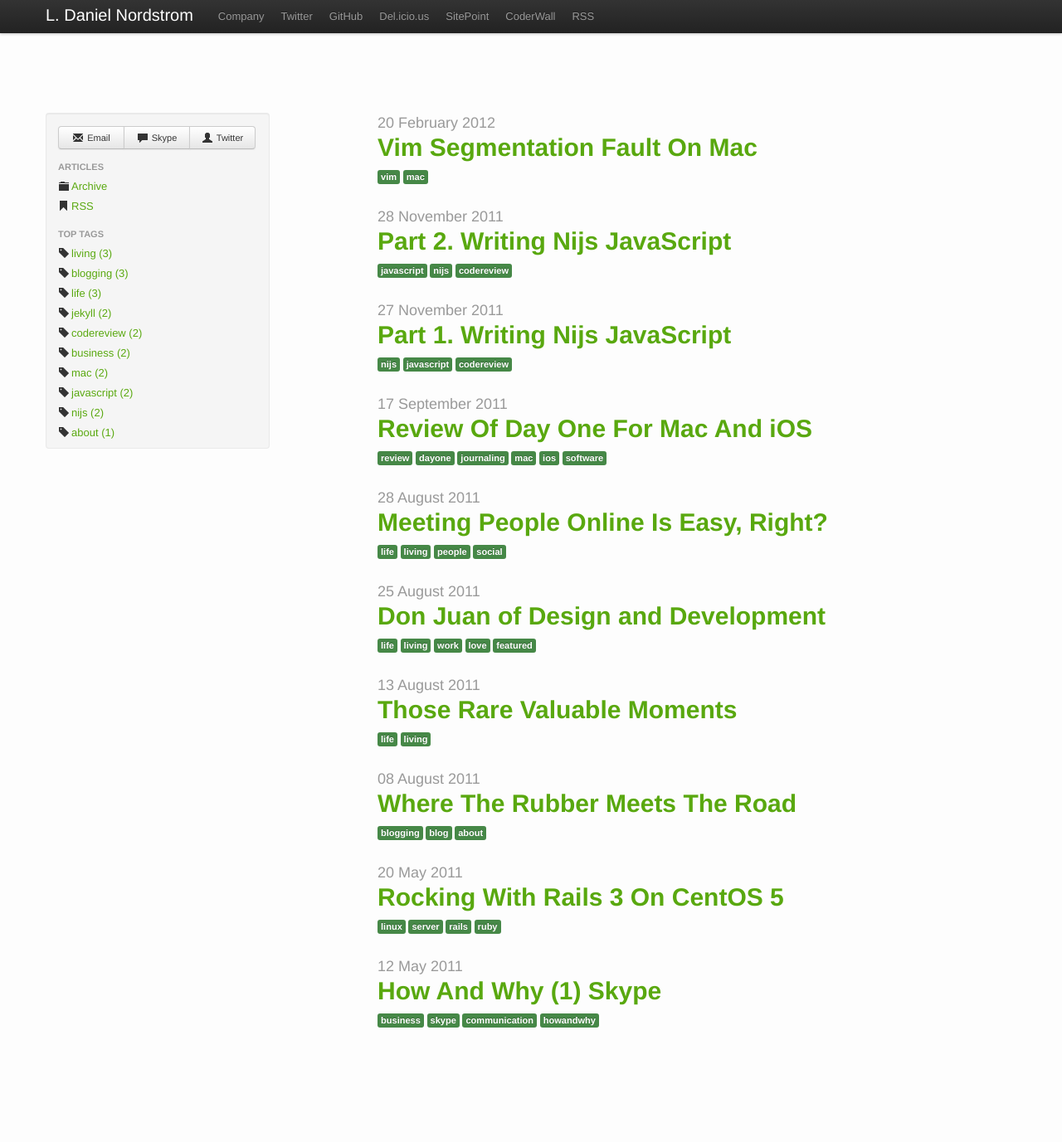
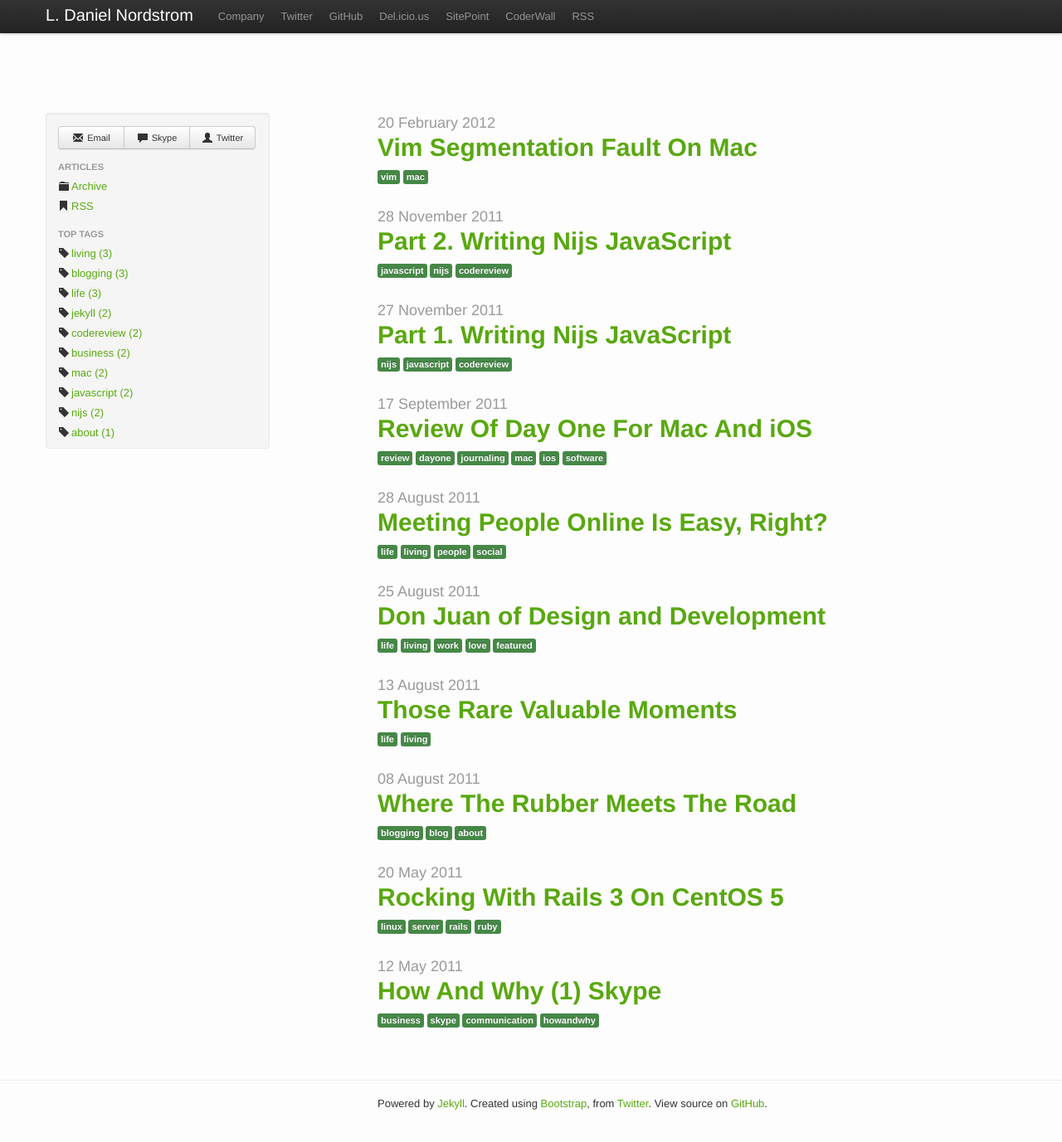
Before and after one commit to dnordstrom/mrnordstrom.com, a Jekyll site: the page built from index.html, in a window 1280 px wide and 1400 px high, scrolled down 213 px. Shown: the top 1377 px of the window at 83% size. Built offline with Jekyll 4.4.1, drawn with Linux system fonts in a browser that asks for light colours; nearby versions of some CDN libraries; Markdown is read by kramdown in place of the engine named in the settings; before the commit the page ends 1539 px from its top, so only the background shows below that.

Commit message:
Adding footer.

```diff
--- a/_includes/foot.html
+++ b/_includes/foot.html
@@ -1,3 +1,9 @@
+    <hr>
+    <footer class="container">
+      <div class="row">
+        <div class="span6 offset4">
+          Powered by <a href="https://github.com/mojombo/jekyll">Jekyll</a>. Created using <a href="http://twitter.github.com/bootstrap/">Bootstrap</a>, from <a href="http://twitter.com">Twitter</a>. View source on <a href="https://github.com/dnordstrom/mrnordstrom.com">GitHub</a>.
+
     <script src="https://ajax.googleapis.com/ajax/libs/jquery/1.7.1/jquery.min.js"></script>
     <script src="/js/bootstrap.min.js"></script>
 
--- a/css/global.css
+++ b/css/global.css
@@ -13,6 +13,10 @@
 
 a:hover {
   color: #468847;
+}
+
+hr {
+  margin: 36px 0 18px 0;
 }
 
 article.span6 p,
```
